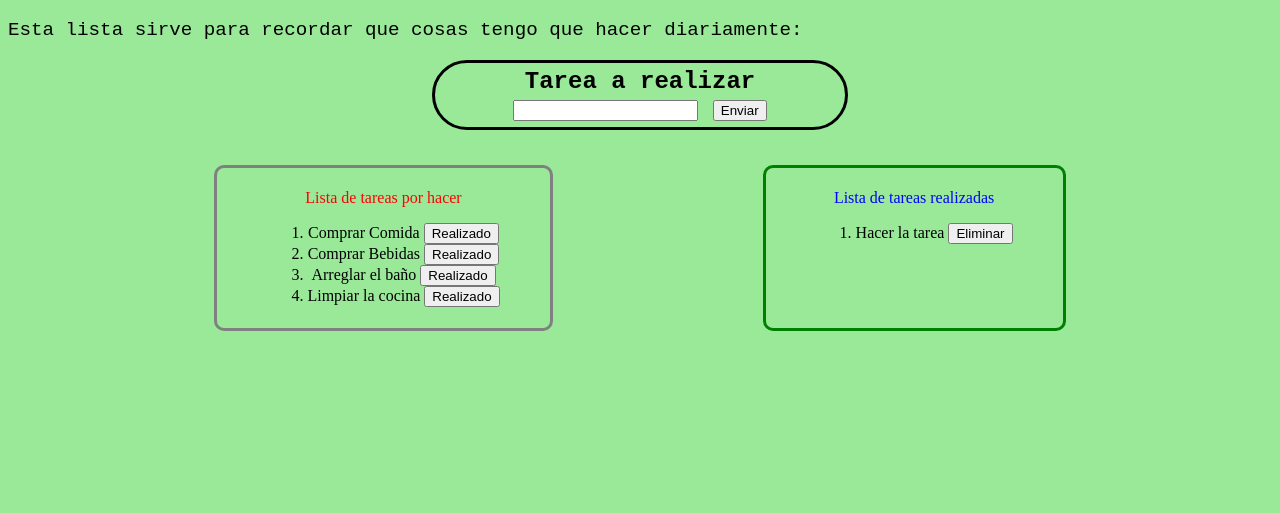
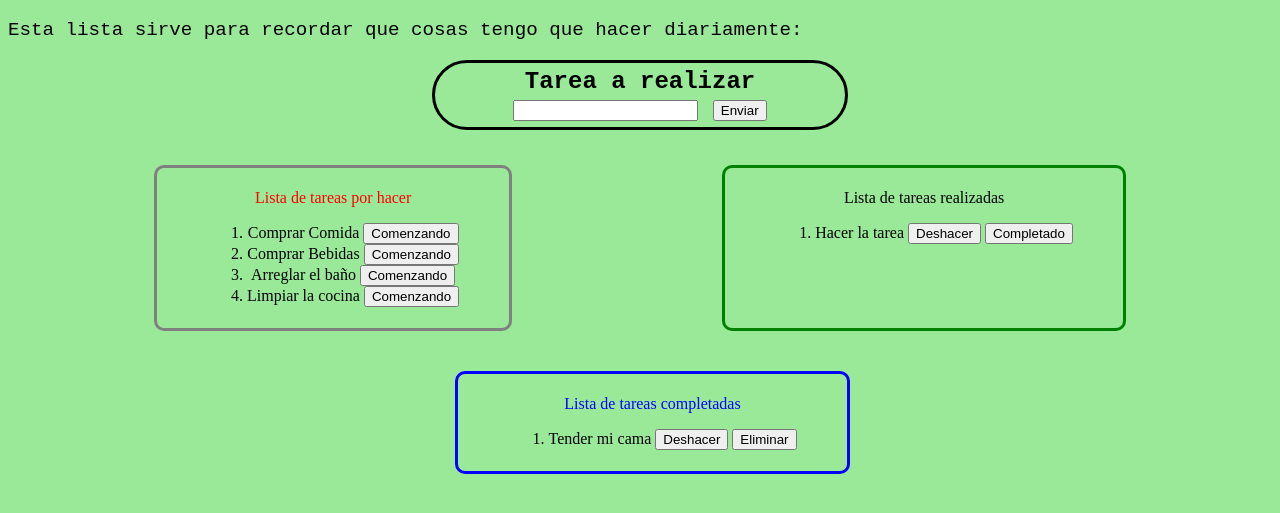
Before and after one commit to cdumasic/Todo-List-JS, a plain HTML site: page index.html in a window 1280 px wide. Shown: the part 67-580 px from the top of the page. Drawn offline with Linux system fonts and the light colour scheme.

Commit message:
A third list of completed tasks was added

```diff
--- a/index.html
+++ b/index.html
@@ -25,27 +25,40 @@
                 <ol class="Tareas1">
                     <li>
                         Comprar Comida
-                        <button class="boton-tareas">Realizado</button>
+                        <button class="boton-tareas">Comenzando</button>
                     </li>
                     <li>
                         Comprar Bebidas
-                        <button class="boton-tareas">Realizado</button>
+                        <button class="boton-tareas">Comenzando</button>
                     </li>
                     <li>
                         Arreglar el baño
-                        <button class="boton-tareas">Realizado</button>
+                        <button class="boton-tareas">Comenzando</button>
                     </li>
                     <li>
                         Limpiar la cocina
-                        <button class="boton-tareas">Realizado</button>
+                        <button class="boton-tareas">Comenzando</button>
                     </li>
                 </ol>
             </div>
-            <div class="Lista-completada">
+            <div class="Lista-proceso">
                 <p>Lista de tareas realizadas</p>
                 <ol class="Tareas2">
                     <li>
                         Hacer la tarea
+                        <button class="boton-deshacer">Deshacer</button>
+                        <button class="boton-completar">Completado</button>
+                    </li>
+                </ol>
+            </div>
+        </div>
+        <div class="Listas2">
+            <div class="Lista-completada">
+                <p>Lista de tareas completadas</p>
+                <ol class="Tareas3">
+                    <li>
+                        Tender mi cama
+                        <button class="boton-deshacer-2">Deshacer</button>
                         <button class="boton-eliminar">Eliminar</button>
                     </li>
                 </ol>
--- a/style.css
+++ b/style.css
@@ -35,6 +35,13 @@ body{
     margin: 30px 120px;
 }
 
+.Listas2{
+    display: flex;
+    gap: 200px;
+    justify-content: center;
+    margin: 30px 200px 0px 225px;
+}
+
 .Lista{
     margin: 5px;
     padding: 5px 50px;
@@ -48,7 +55,7 @@ body{
     color: red;
 }
 
-.Lista-completada{
+.Lista-proceso{
     margin: 5px;
     padding: 5px 50px;
     border-style: solid;
@@ -57,6 +64,15 @@ body{
     text-align: center;
 }
 
+.Lista-completada{
+    margin: 5px;
+    padding: 5px 50px;
+    border-style: solid;
+    border-radius: 10px;
+    border-color: blue;
+    text-align: center;
+}
+
 .Lista-completada p{
     color: blue;
 }
```
